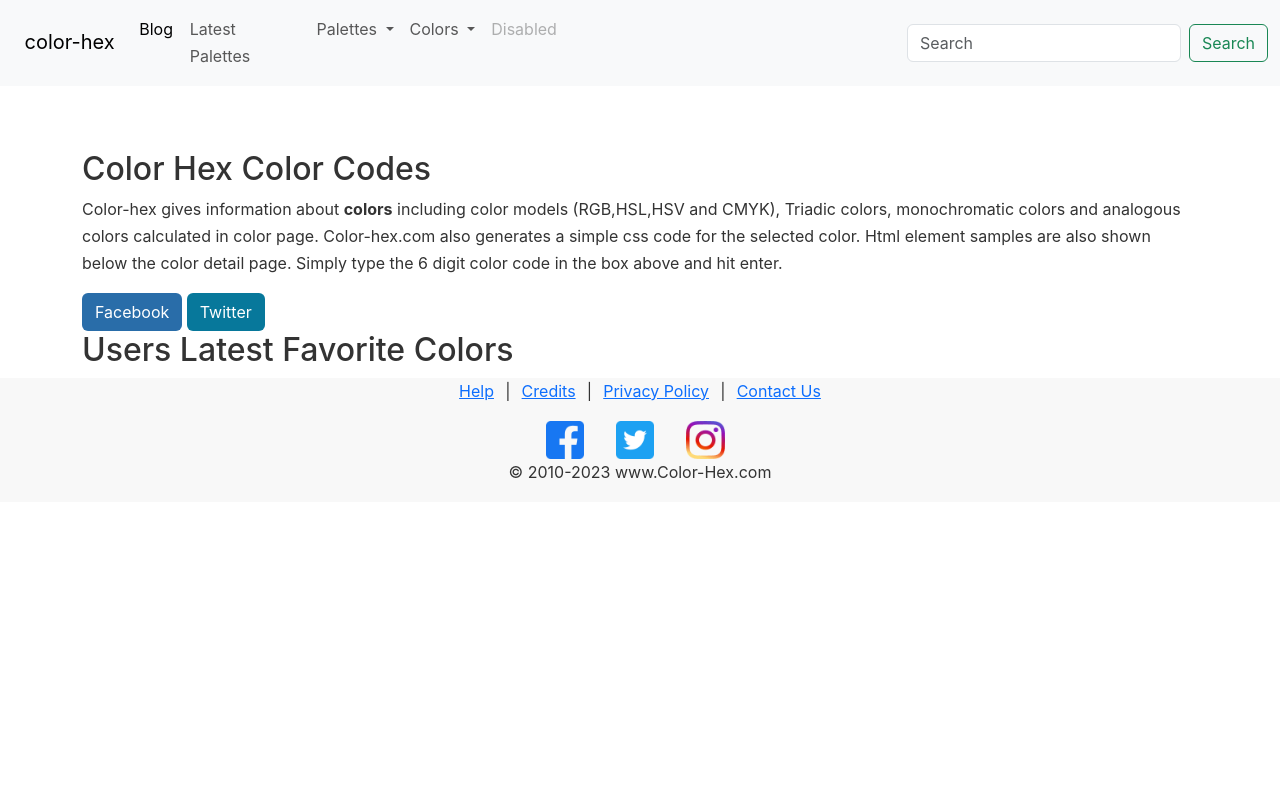
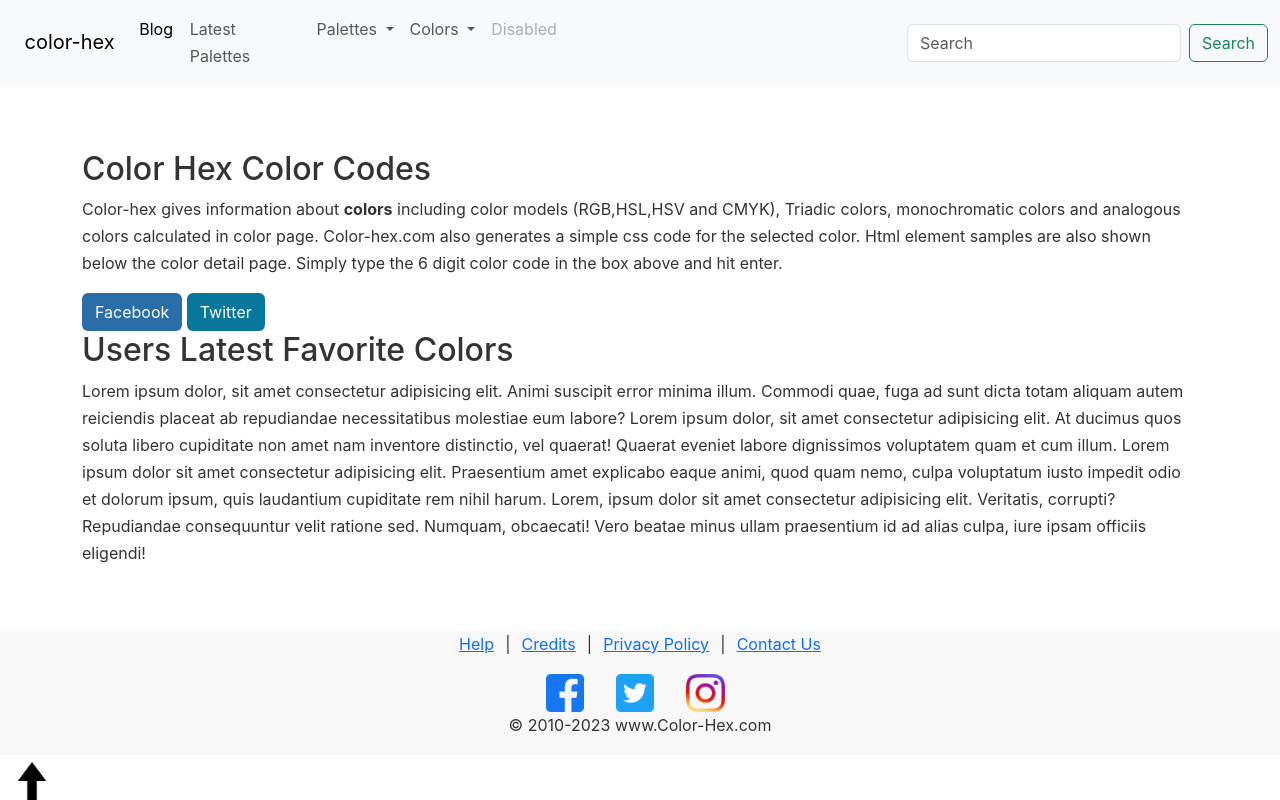
Before and after one commit to Gaston-Diaz/Mindhub, a plain HTML site: page pBootstrap/index.html in a window 1280 px wide. Drawn offline with nearby package versions, Linux system fonts and the light colour scheme.

Commit message:
Se agrego la flecha que redirige al inicio

```diff
--- a/pBootstrap/index.html
+++ b/pBootstrap/index.html
@@ -66,7 +66,7 @@
 
     </header>
 
-    <main class="container" style="margin-top: 5%";>
+    <main class="container">
         <div>
             <h2>Color Hex Color Codes</h2>
             <p>Color-hex gives information about <strong>colors</strong> including color models (RGB,HSL,HSV and CMYK), Triadic colors,
@@ -80,7 +80,10 @@
         <div>
             <h2>Users Latest Favorite Colors</h2>
             <div>
-
+                Lorem ipsum dolor, sit amet consectetur adipisicing elit. Animi suscipit error minima illum. Commodi quae, fuga ad sunt dicta totam aliquam autem reiciendis placeat ab repudiandae necessitatibus molestiae eum labore?
+                Lorem ipsum dolor, sit amet consectetur adipisicing elit. At ducimus quos soluta libero cupiditate non amet nam inventore distinctio, vel quaerat! Quaerat eveniet labore dignissimos voluptatem quam et cum illum.
+                Lorem ipsum dolor sit amet consectetur adipisicing elit. Praesentium amet explicabo eaque animi, quod quam nemo, culpa voluptatum iusto impedit odio et dolorum ipsum, quis laudantium cupiditate rem nihil harum.
+                Lorem, ipsum dolor sit amet consectetur adipisicing elit. Veritatis, corrupti? Repudiandae consequuntur velit ratione sed. Numquam, obcaecati! Vero beatae minus ullam praesentium id ad alias culpa, iure ipsam officiis eligendi!
             </div>
         </div>
 
@@ -95,8 +98,11 @@
             <p>|</p>
             <a href="#">Contact Us</a>
         </div>
+        <div class="position-absolute bottom-0 start-10">
+            <a href="#"><img style="width: 3%;" src="assets/pngwing.com.png" alt=""></a>
+        </div>
         <div class="container d-flex justify-content-center">
-            <a href="#" ><img src="assets/facebook.png" alt=""></a>
+            <a href="#"><img src="assets/facebook.png" alt=""></a>
             <a href="#"><img src="assets/twitter.png" alt=""></a>
             <a href="#"><img src="assets/instagram.png" alt=""></a>
         </div>
--- a/pBootstrap/style.css
+++ b/pBootstrap/style.css
@@ -10,7 +10,11 @@ a{
     margin-left: 1%;
     margin-right: 1%;
 }
+main{
+    margin-top: 5%;
+}
 footer{
+    margin-top: 5%;
     background-color:#F8F8F8 ;
 }
 img{
```
Also changed, not shown: pBootstrap/assets/pngwing.com.png (added).
